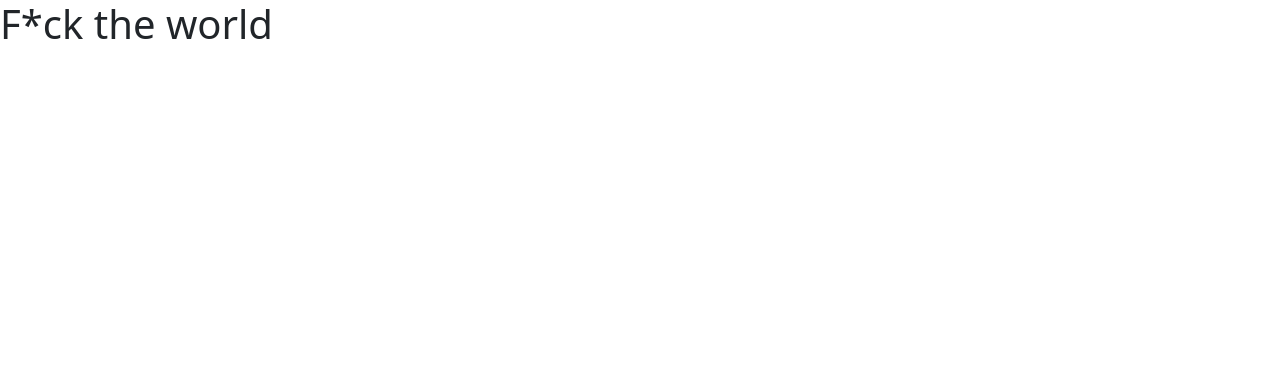
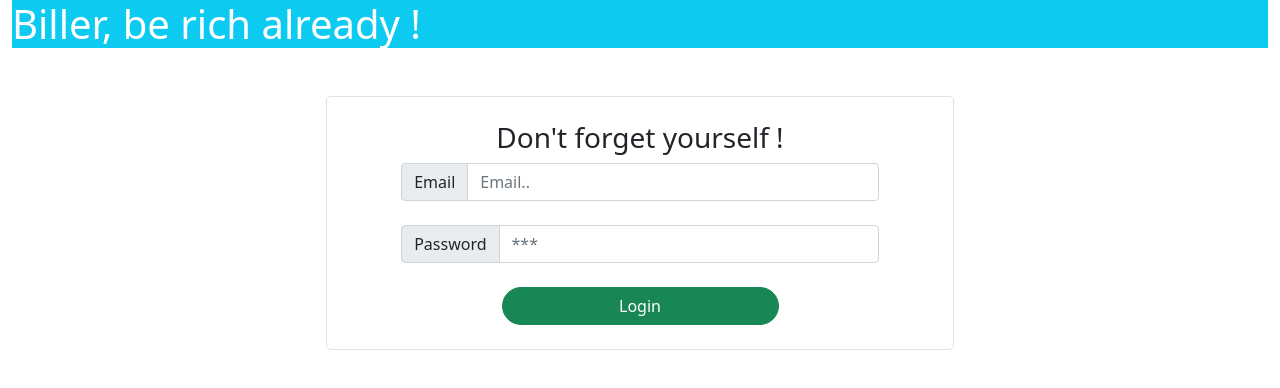
Before and after one commit to Nanxy-Tran/biller, a React app in the folder client/: page /login in a window 1280 px wide. Before the commit this address had no page. Shown: the top 388 px of the page. Built offline with nearby package versions, Linux system fonts and the light colour scheme.

Commit message:
Login and Routing on client side

```diff
--- a/client/App.js
+++ b/client/App.js
@@ -1,37 +1,49 @@
 import React from "react";
-import {hot} from "react-hot-loader";
-import {BillsPage} from "./routes/BillsPage";
-import {BrowserRouter} from "react-router-dom";
-import {Route, Routes} from "react-router";
+import { BrowserRouter } from "react-router-dom";
+import { Route, Routes } from "react-router";
+import { BaseLayout } from "./components/BaseLayout";
+import { LoginPage } from "./routes/LoginPage";
+import AuthRequired from "./feature/auth/AuthRequired";
+import { BillsPage } from "./routes/BillsPage";
 
-export const AppContext = React.createContext({});
+export const AppContext = React.createContext({ auth: {} });
 
 class App extends React.PureComponent {
-    constructor(props) {
-        super(props);
-        this.state = {
-            userName: "Nanxy-Tran",
-            bills : [],
-            totalAmount: 0
-        }
-    }
-    componentDidMount() {
-        console.log("I'm here dude !")
-    }
+  state = {
+    auth: {
+      username: undefined,
+      token: "",
+    },
+  };
+
+  setRootState = (value, callback) => {
+    this.setState(value, callback);
+  };
 
   render() {
     return (
-            <AppContext.Provider value={{session: "fdjashfkdhak"}}>
-                <h1>F*ck the world</h1>
+      <AppContext.Provider
+        value={{ ...this.state, setRootState: this.setRootState }}
+      >
         <BrowserRouter>
           <Routes>
-                        <Route path={"/"} component={BillsPage} />
+            <Route path="/" element={<BaseLayout />}>
+              <Route
+                path="/"
+                element={
+                  <AuthRequired>
+                    <BillsPage />
+                  </AuthRequired>
+                }
+              />
+              <Route path="/login" element={<LoginPage />} />
+            </Route>
           </Routes>
         </BrowserRouter>
       </AppContext.Provider>
-        )
+    );
   }
 }
 
 // eslint-disable-next-line no-undef
-export default App
+export default App;
--- a/client/components/BaseLayout.jsx
+++ b/client/components/BaseLayout.jsx
@@ -1,11 +1,11 @@
-import {Outlet} from "react-router";
-import React, {useContext} from "react";
-import {AppContext} from "../App";
+import { Outlet } from "react-router";
+import React, { useContext } from "react";
+import { AppContext } from "../App";
 
 export const BaseLayout = () => {
-    const {username} = useContext(AppContext)
+  const { username } = useContext(AppContext);
   return (
-        <div className={"container"}>
+    <div className={"container-fluid flex"}>
       <nav className="nav-bar nav-expend-md nav-light bg-light">
         <div className="d-flex h1 text-white bg-info">
           {username || "Biller, be rich already !"}
@@ -13,6 +13,5 @@ export const BaseLayout = () => {
       </nav>
       <Outlet />
     </div>
-
-    )
-}
+  );
+};
--- /dev/null
+++ b/client/feature/auth/AuthRequired.jsx
@@ -0,0 +1,20 @@
+import { useContext } from "react";
+import { AppContext } from "../../App";
+import { Navigate, useLocation } from "react-router";
+import React from "react";
+import PropsTypes from "prop-types";
+
+const AuthRequired = ({ children }) => {
+  const { auth } = useContext(AppContext);
+  const location = useLocation();
+  if (!auth.token) {
+    return <Navigate to="/login" state={{ from: location }} replace />;
+  }
+  return children;
+};
+
+export default AuthRequired;
+
+AuthRequired.propTypes = {
+  children: PropsTypes.element,
+};
--- /dev/null
+++ b/client/feature/auth/utils.js
@@ -0,0 +1,9 @@
+export const login = (credentials) => {
+  return fetch("http://localhost:8080/api/login", {
+    method: "POST",
+    mode: "cors",
+    headers: { Accept: "application/json" },
+    referrerPolicy: "no-referrer",
+    body: JSON.stringify(credentials),
+  }).then((res) => res.json());
+};
--- a/client/feature/bill/Bill.jsx
+++ b/client/feature/bill/Bill.jsx
@@ -1,31 +1,22 @@
 import React from "react";
+import {formatCurrency, formatDate} from "./utils";
 
 export class Bill extends React.PureComponent {
     constructor(props) {
         super(props);
     }
+
     render() {
         const {id, name, amount, createdAt, description} = this.props;
-        const options = { weekday: 'long', year: 'numeric', month: 'long', day: 'numeric' };
 
         return (
             <div className="row border-bottom border-primary">
-                <div className="col align-self-center">
-                    {id}
-                </div>
-                <div className="col align-self-center">
-                    {name}
-                </div>
-                <div className="col align-self-center">
-                    {description}
-                </div>
-                <div className="col align-self-center">
-                    {formatCurrency(amount)}
-                </div>
-                <div className="col">
-                    {formatDate(new Date(createdAt))}
-                </div>
+                <div className="col align-self-center">{id}</div>
+                <div className="col align-self-center">{name}</div>
+                <div className="col align-self-center">{description}</div>
+                <div className="col align-self-center">{formatCurrency(amount)}</div>
+                <div className="col">{formatDate(new Date(createdAt))}</div>
             </div>
-        )
+        );
     }
 }
--- a/client/feature/bill/TotalAmount.jsx
+++ b/client/feature/bill/TotalAmount.jsx
@@ -1,5 +1,6 @@
 import React from "react";
 import PropTypes from 'prop-types';
+import {formatCurrency} from "./utils";
 
 export class TotalAmount extends React.PureComponent {
     constructor(props) {
--- a/client/feature/bill/utils.js
+++ b/client/feature/bill/utils.js
@@ -1,16 +1,25 @@
 export const getBills = () => {
-  return  fetch("http://localhost:8080/api/bills", {
-        method: 'GET',
-        mode: 'cors',
-        headers: { 'Accept': 'application/json'},
-        referrerPolicy: 'no-referrer'
-    }).then(res => res.json())
-}
+  return fetch("http://localhost:8080/api/bills", {
+    method: "GET",
+    mode: "cors",
+    headers: { Accept: "application/json" },
+    referrerPolicy: "no-referrer",
+  })
+    .then((res) => res.json())
+    .then((res) => res.data);
+};
 
 export const formatCurrency = (amount) => {
-    return new Intl.NumberFormat("vi-VN", {style: "currency", currency: "VND"}).format(amount)
-}
+  return new Intl.NumberFormat("vi-VN", {
+    style: "currency",
+    currency: "VND",
+  }).format(amount);
+};
 
 export const formatDate = (date) => {
-    return new Intl.DateTimeFormat('vi-VN', {timeZone: "UTC",dateStyle: "full", timeStyle: "short"}).format(date)
-}
+  return new Intl.DateTimeFormat("vi-VN", {
+    timeZone: "UTC",
+    dateStyle: "full",
+    timeStyle: "short",
+  }).format(date);
+};
--- a/client/routes/BillsPage.jsx
+++ b/client/routes/BillsPage.jsx
@@ -1,28 +1,33 @@
 import BillInput from "../components/BillInput";
-import React, {useCallback, useEffect, useMemo, useState} from "react";
-import {BillGroup} from "../feature/bill/BillGroup";
-import {TotalAmount} from "../feature/bill/TotalAmount";
+import React, { useCallback, useEffect, useMemo, useState } from "react";
+import { BillGroup } from "../feature/bill/BillGroup";
+import { TotalAmount } from "../feature/bill/TotalAmount";
+import { getBills } from "../feature/bill/utils";
 
 export const BillsPage = () => {
-    const [bills, setBills] = useState([])
-    const totalAmount = useMemo(() => bills.data.reduce((acc, cur) => cur.amount + acc, 0) ,[bills])
+  const [bills, setBills] = useState([]);
 
-    const getBills = useCallback(async () => {
-        const response = await getBills()
-        if (bills) {
-            setBills(response)
+  const totalAmount = useMemo(
+    () => bills.reduce((acc, cur) => cur.amount + acc, 0),
+    [bills]
+  );
+
+  const fetchBills = useCallback(async () => {
+    const response = await getBills();
+    if (response) {
+      setBills(response);
     }
-    }, [])
+  }, []);
 
   useEffect(() => {
-        getBills()
-    }, [])
+    fetchBills();
+  }, []);
 
   return (
     <>
-            <BillGroup bills={this.state.bills} />
+      <BillGroup bills={bills} />
       <TotalAmount totalAmount={totalAmount} />
-            <BillInput onCreated={getBills} />
+      <BillInput onCreated={fetchBills} />
     </>
-    )
-}
+  );
+};
--- a/client/routes/LoginPage.jsx
+++ b/client/routes/LoginPage.jsx
@@ -0,0 +1,68 @@
+import React, { useCallback, useContext, useState } from "react";
+import { login } from "../feature/auth/utils";
+import { useLocation, useNavigate } from "react-router";
+import { AppContext } from "../App";
+
+export const LoginPage = () => {
+  const navigate = useNavigate();
+  const location = useLocation();
+  const appContext = useContext(AppContext);
+  const [form, setForm] = useState({
+    email: "",
+    password: "",
+  });
+
+  const onInput = (field) => (e) => {
+    e.isDefaultPrevented();
+    setForm((prev) => ({ ...prev, [field]: e.target.value }));
+  };
+
+  const handleLogin = useCallback(async () => {
+    const response = await login(form);
+    if (response) {
+      appContext.setRootState({ auth: response }, () =>
+        navigate(location?.state?.pathname || "/", { replace: true })
+      );
+    }
+  }, [form, navigate, appContext, location]);
+
+  return (
+    <div className="container col-6 border rounded-3 d-flex flex-column align-items-center py-4 mx-auto mt-5">
+      <div className="container">
+        <h3 className="text-center">Don't forget yourself !</h3>
+      </div>
+
+      <div className="container col-10 align-items-center">
+        <div className="input-group flex-nowrap">
+          <span className="input-group-text">Email</span>
+          <input
+            type="email"
+            className="form-control"
+            placeholder="Email.."
+            onChange={onInput("email")}
+          />
+        </div>
+
+        <div className="input-group flex-nowrap mt-4">
+          <span className="input-group-text">Password</span>
+          <input
+            type="password"
+            className="form-control"
+            placeholder="***"
+            onChange={onInput("password")}
+          />
+        </div>
+      </div>
+
+      <div className="container row mt-4">
+        <button
+          className="btn btn-success rounded-pill col-6 mx-auto"
+          type="submit"
+          onClick={handleLogin}
+        >
+          Login
+        </button>
+      </div>
+    </div>
+  );
+};
--- a/client/webpack.config.js
+++ b/client/webpack.config.js
@@ -10,19 +10,21 @@ module.exports = {
         test: /\.(js|jsx)$/,
         exclude: /(node_modules)/,
         loader: "babel-loader",
-                options: { presets: ["@babel/env"] }
+        options: { presets: ["@babel/env"] },
       },
       {
         test: /\.css$/,
-                use: ["style-loader", "css-loader"]
-            }
-        ]
+        use: ["style-loader", "css-loader"],
       },
-    resolve: { extensions: ["*", ".js", ".jsx"] },
+    ],
+  },
+  resolve: {
+    extensions: ["*", ".js", ".jsx"],
+  },
   output: {
     path: path.resolve(__dirname, "dist/"),
     publicPath: "/dist/",
-        filename: "bundle.js"
+    filename: "bundle.js",
   },
   devServer: {
     // externals: {
@@ -31,7 +33,6 @@ module.exports = {
     contentBase: path.join(__dirname, "public/"),
     port: 3000,
     publicPath: "http://localhost:3000/dist/",
-        hotOnly: true
+    hotOnly: false,
   },
-    plugins: [new webpack.HotModuleReplacementPlugin()]
 };
```
Also changed, not shown: 1 other file (tests, documents, lock files or other folders). Lines whose indentation alone changed are shown as unchanged.
